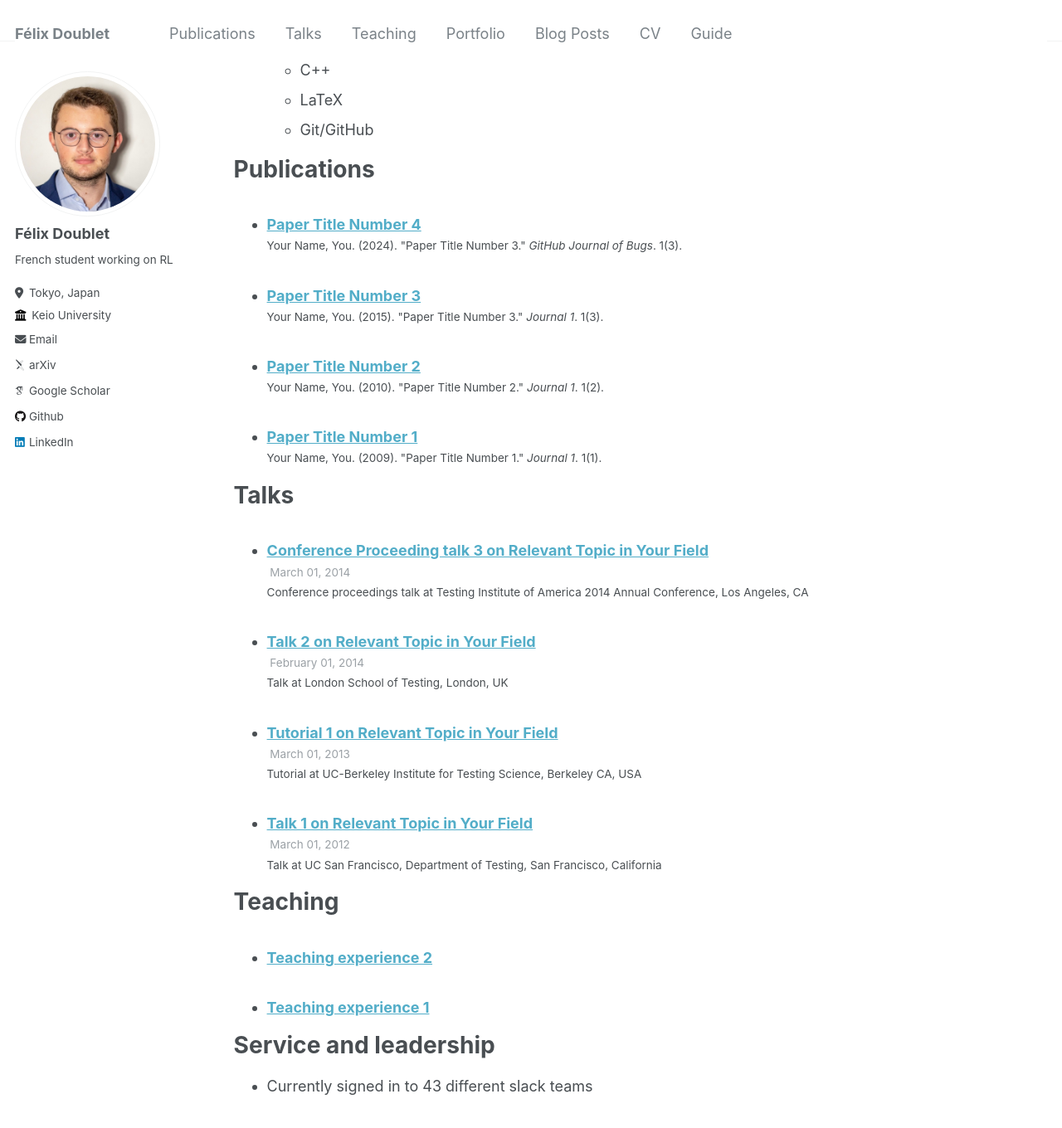
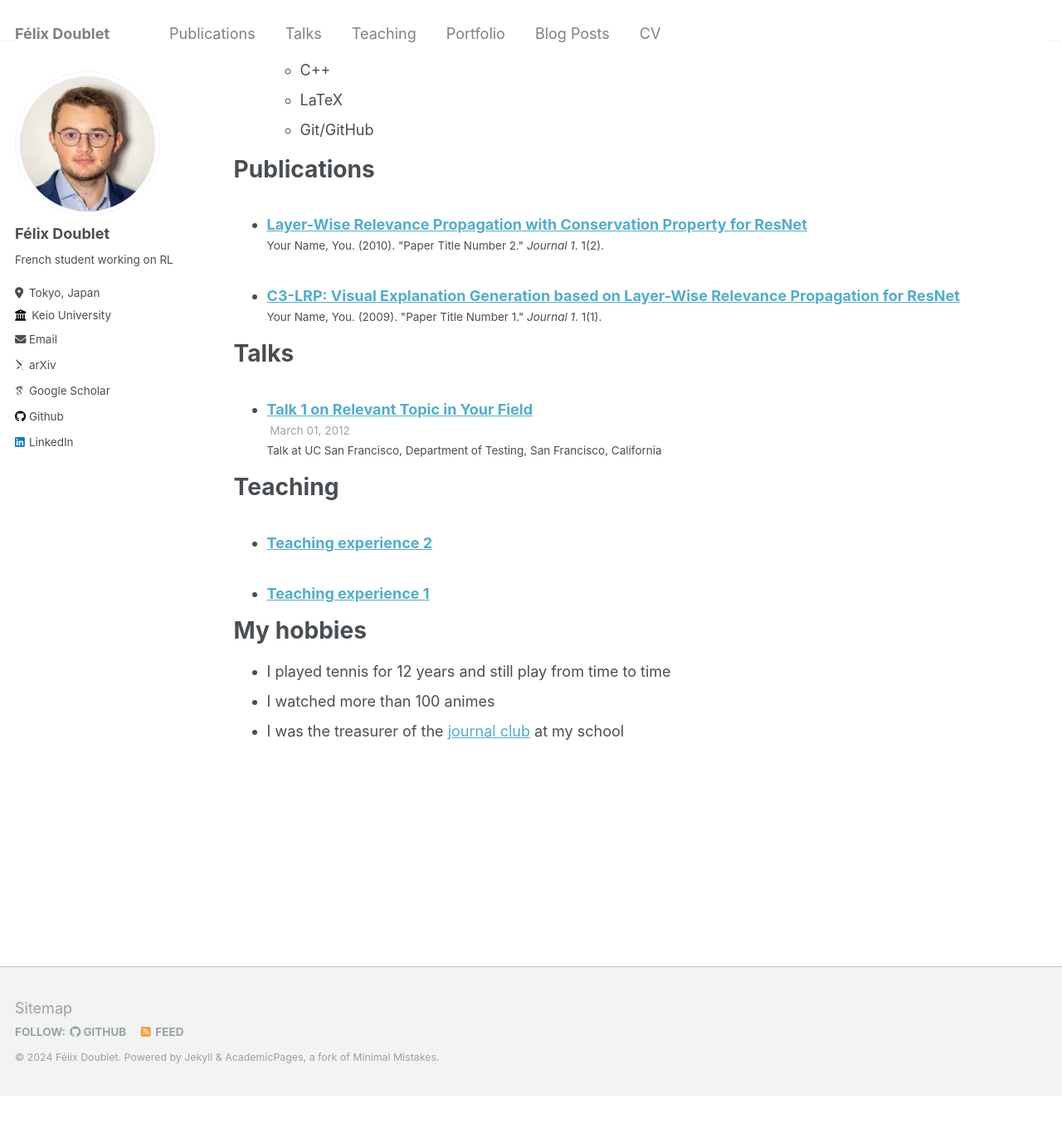
Before and after one commit to FelixDou/FelixDou.github.io, a Jekyll site: the page built from _pages/cv.md, in a window 1280 px wide and 1400 px high, scrolled down 1194 px. Shown: the top 1360 px of the window at 83% size. Built offline with Jekyll 4.4.1, drawn with Linux system fonts in a browser that asks for light colours; some web fonts are replaced; after the commit the page ends 2515 px from its top, so only the background shows below that.

Commit message:
progress

```diff
--- a/_data/navigation.yml
+++ b/_data/navigation.yml
@@ -17,6 +17,3 @@ main:
 
   - title: "CV"
     url: /cv/
-
-  - title: "Guide"
-    url: /markdown/
--- a/_pages/cv.md
+++ b/_pages/cv.md
@@ -65,6 +65,8 @@ Teaching
     {% include archive-single-cv.html %}
   {% endfor %}</ul>
 
-Service and leadership
+My hobbies
 ======
-* Currently signed in to 43 different slack teams
+* I played tennis for 12 years and still play from time to time
+* I watched more than 100 animes
+* I was the treasurer of the [journal club](https://www.ecniouzes.fr) at my school
--- a/_publications/2009-10-01-paper-title-number-1.md
+++ b/_publications/2009-10-01-paper-title-number-1.md
@@ -1,12 +1,12 @@
 ---
-title: "Paper Title Number 1"
+title: "C3-LRP: Visual Explanation Generation based on Layer-Wise Relevance Propagation for ResNet"
 collection: publications
 permalink: /publication/2009-10-01-paper-title-number-1
-excerpt: 'This paper is about the number 1. The number 2 is left for future work.'
+excerpt: "This paper is about the number 1. The number 2 is left for future work."
 date: 2009-10-01
-venue: 'Journal 1'
-paperurl: 'http://academicpages.github.io/files/paper1.pdf'
-citation: 'Your Name, You. (2009). &quot;Paper Title Number 1.&quot; <i>Journal 1</i>. 1(1).'
+venue: "JSAI24"
+paperurl: "http://academicpages.github.io/files/paper1.pdf"
+citation: "Your Name, You. (2009). &quot;Paper Title Number 1.&quot; <i>Journal 1</i>. 1(1)."
 ---
 
 The contents above will be part of a list of publications, if the user clicks the link for the publication than the contents of section will be rendered as a full page, allowing you to provide more information about the paper for the reader. When publications are displayed as a single page, the contents of the above "citation" field will automatically be included below this section in a smaller font.
--- a/_publications/2010-10-01-paper-title-number-2.md
+++ b/_publications/2010-10-01-paper-title-number-2.md
@@ -1,10 +1,10 @@
 ---
-title: "Paper Title Number 2"
+title: "Layer-Wise Relevance Propagation with Conservation Property for ResNet"
 collection: publications
 permalink: /publication/2010-10-01-paper-title-number-2
 excerpt: 'This paper is about the number 2. The number 3 is left for future work.'
 date: 2010-10-01
-venue: 'Journal 1'
+venue: 'ECCV24'
 paperurl: 'http://academicpages.github.io/files/paper2.pdf'
 citation: 'Your Name, You. (2010). &quot;Paper Title Number 2.&quot; <i>Journal 1</i>. 1(2).'
 ---
--- a/_publications/2015-10-01-paper-title-number-3.md
+++ /dev/null
@@ -1,12 +0,0 @@
----
-title: "Paper Title Number 3"
-collection: publications
-permalink: /publication/2015-10-01-paper-title-number-3
-excerpt: 'This paper is about the number 3. The number 4 is left for future work.'
-date: 2015-10-01
-venue: 'Journal 1'
-paperurl: 'http://academicpages.github.io/files/paper3.pdf'
-citation: 'Your Name, You. (2015). &quot;Paper Title Number 3.&quot; <i>Journal 1</i>. 1(3).'
----
-
-The contents above will be part of a list of publications, if the user clicks the link for the publication than the contents of section will be rendered as a full page, allowing you to provide more information about the paper for the reader. When publications are displayed as a single page, the contents of the above "citation" field will automatically be included below this section in a smaller font.
--- a/_publications/2024-02-17-paper-title-number-4.md
+++ /dev/null
@@ -1,12 +0,0 @@
----
-title: "Paper Title Number 4"
-collection: publications
-permalink: /publication/2024-02-17-paper-title-number-4
-excerpt: 'This paper is about fixing template issue #693.'
-date: 2024-02-17
-venue: 'GitHub Journal of Bugs'
-paperurl: 'http://academicpages.github.io/files/paper3.pdf'
-citation: 'Your Name, You. (2024). &quot;Paper Title Number 3.&quot; <i>GitHub Journal of Bugs</i>. 1(3).'
----
-
-The contents above will be part of a list of publications, if the user clicks the link for the publication than the contents of section will be rendered as a full page, allowing you to provide more information about the paper for the reader. When publications are displayed as a single page, the contents of the above "citation" field will automatically be included below this section in a smaller font.
--- a/_talks/2013-03-01-tutorial-1.md
+++ /dev/null
@@ -1,13 +0,0 @@
----
-title: "Tutorial 1 on Relevant Topic in Your Field"
-collection: talks
-type: "Tutorial"
-permalink: /talks/2013-03-01-tutorial-1
-venue: "UC-Berkeley Institute for Testing Science"
-date: 2013-03-01
-location: "Berkeley CA, USA"
----
-
-[More information here](http://exampleurl.com)
-
-This is a description of your tutorial, note the different field in type. This is a markdown files that can be all markdown-ified like any other post. Yay markdown!
--- a/_talks/2014-02-01-talk-2.md
+++ /dev/null
@@ -1,13 +0,0 @@
----
-title: "Talk 2 on Relevant Topic in Your Field"
-collection: talks
-type: "Talk"
-permalink: /talks/2014-02-01-talk-2
-venue: "London School of Testing"
-date: 2014-02-01
-location: "London, UK"
----
-
-[More information here](http://example2.com)
-
-This is a description of your talk, which is a markdown files that can be all markdown-ified like any other post. Yay markdown!
--- a/_talks/2014-03-01-talk-3.md
+++ /dev/null
@@ -1,11 +0,0 @@
----
-title: "Conference Proceeding talk 3 on Relevant Topic in Your Field"
-collection: talks
-type: "Conference proceedings talk"
-permalink: /talks/2014-03-01-talk-3
-venue: "Testing Institute of America 2014 Annual Conference"
-date: 2014-03-01
-location: "Los Angeles, CA"
----
-
-This is a description of your conference proceedings talk, note the different field in type. You can put anything in this field.
```
Also changed, not shown: _pages/about.md (+4 -14 lines), _posts/2013-08-14-blog-post-2.md (deleted, +0 -20 lines), _posts/2014-08-14-blog-post-3.md (deleted, +0 -20 lines), images/site-logo.png, 2 other files.
